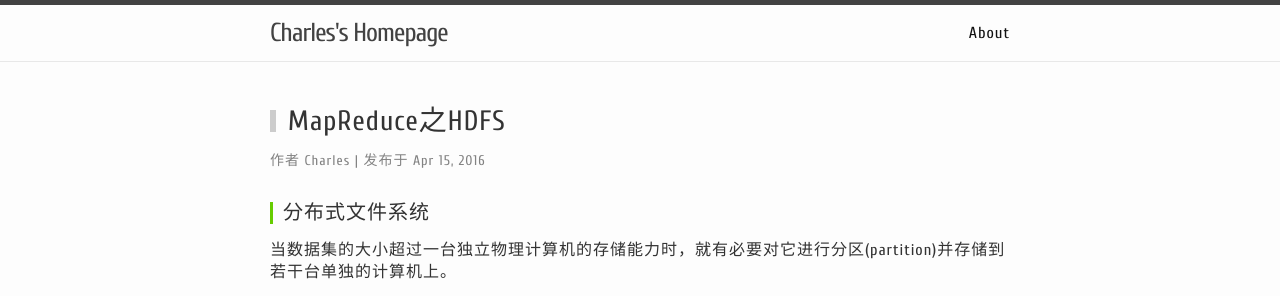
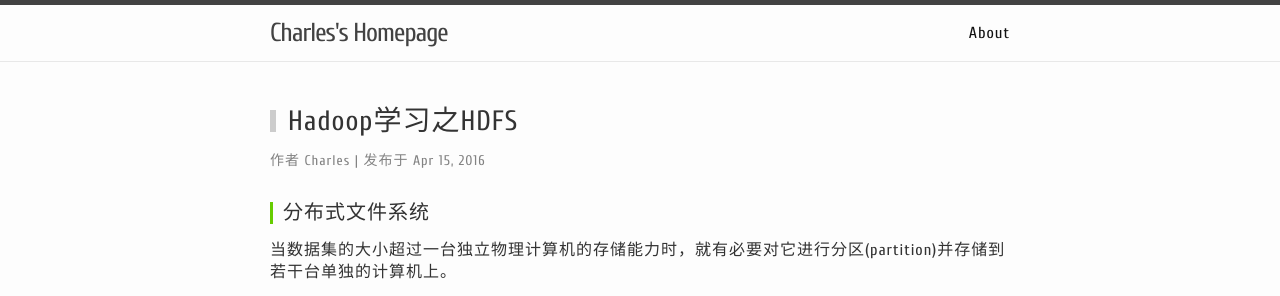
Before and after one commit to charleshm/charleshm.github.io, a Jekyll site: the page built from _posts/2016-04-15-Hadoop-HDFS.md, in a window 1280 px wide. Shown: the top 296 px of the page. Built offline with Jekyll 4.4.1, drawn with Linux system fonts in a browser that asks for light colours; nearby versions of some CDN libraries; comment, search, counter and statistics services are not loaded.

Commit message:
MapReduce

```diff
--- a/_posts/2016-04-15-Hadoop-HDFS.md
+++ b/_posts/2016-04-15-Hadoop-HDFS.md
@@ -2,7 +2,7 @@
 published: true
 author: Charles
 layout: post
-title:  "MapReduce之HDFS"
+title:  "Hadoop学习之HDFS"
 date:   2016-04-15 14:28
 categories: 大数据
 ---
```
